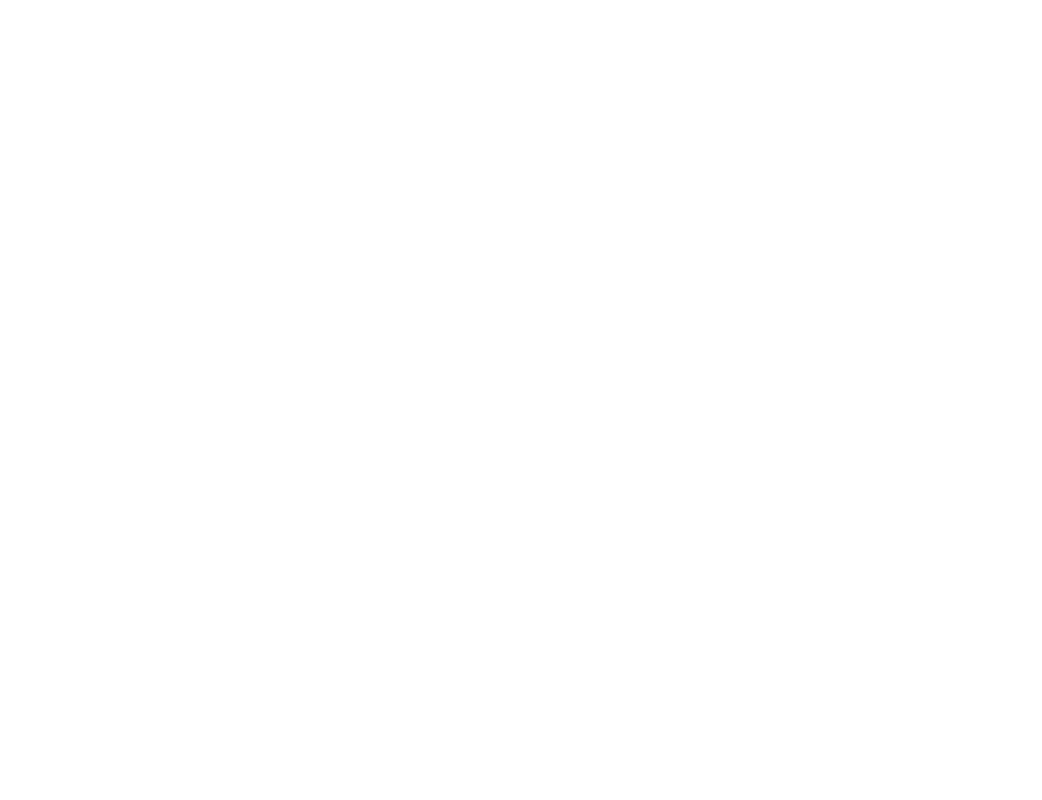
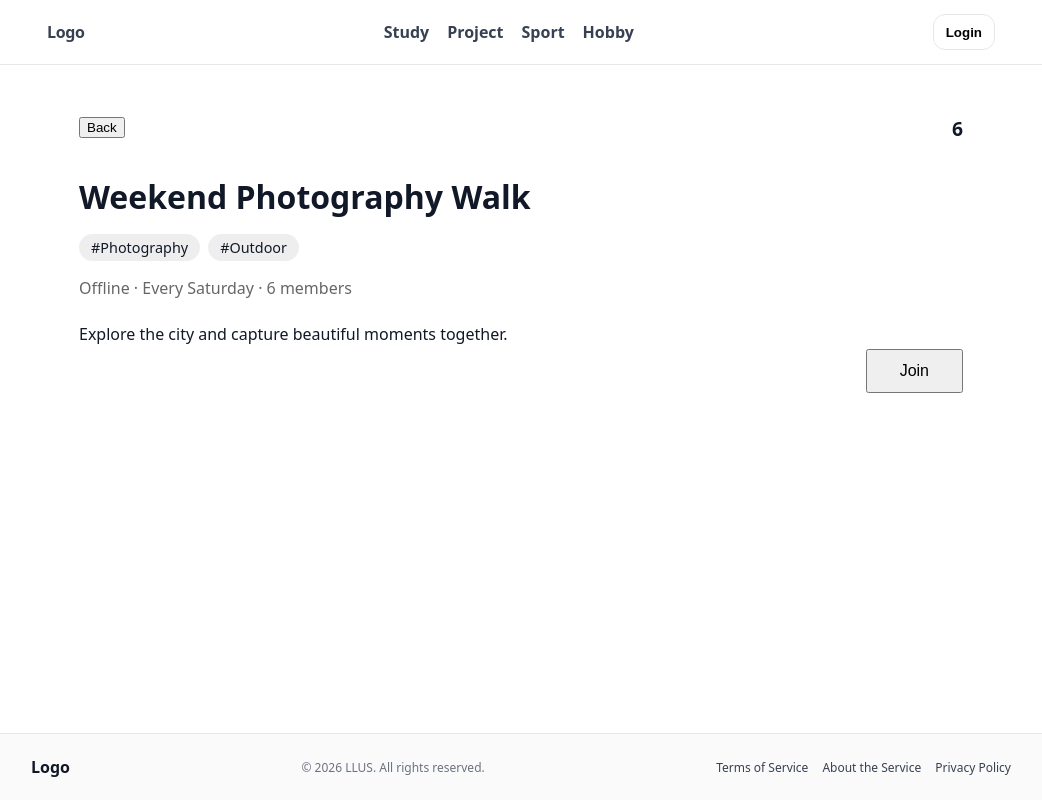
Before and after one commit to Yewon316/LLUS_Frontend_2026, a React (Create React App) app: page /detail/h1 in a window 1280 px wide. Before the commit this address had no page. Shown: the whole page, without its empty margins (119-1161 px from the left). Built offline with nearby package versions, Linux system fonts and the light colour scheme.

Commit message:
detail page

```diff
--- a/src/App.js
+++ b/src/App.js
@@ -6,6 +6,7 @@ import StudyPage from "./pages/StudyPage";
 import ProjectPage from "./pages/ProjectPage";
 import SportsPage from "./pages/SportsPage";
 import HobbyPage from "./pages/HobbyPage";
+import DetailPage from "./pages/DetailPage";
 
 export default function App() {
   return (
@@ -16,6 +17,7 @@ export default function App() {
         <Route path="/project" element={<ProjectPage />} />
         <Route path="/sports" element={<SportsPage />} />
         <Route path="/hobby" element={<HobbyPage />} />
+        <Route path="/detail/:id" element={<DetailPage />} />
       </Route>
     </Routes>
   );
--- a/src/components/MeetingGrid.jsx
+++ b/src/components/MeetingGrid.jsx
@@ -1,3 +1,5 @@
+import { Link } from "react-router-dom";
+
 export default function MeetingGrid({ meetings, columns = 3, onCardClick }) {
   return (
     <div
@@ -5,15 +7,14 @@ export default function MeetingGrid({ meetings, columns = 3, onCardClick }) {
       style={{ "--cols": columns }} // only used to pass columns value into CSS
     >
       {meetings.map((m) => (
-        <div
+        <Link
           key={m.id}
+          to={`/detail/${m.id}`}
           className="meetingCard"
           onClick={() => onCardClick?.(m)}
-          role="button"
-          tabIndex={0}
-          onKeyDown={(e) => e.key === "Enter" && onCardClick?.(m)}>
+          >
+
           <h3 className="meetingTitle">{m.title}</h3>
-          <p className="meetingDesc">{m.desc}</p>
 
           {m.tags?.length ? (
             <div className="tagRow">
@@ -30,7 +31,7 @@ export default function MeetingGrid({ meetings, columns = 3, onCardClick }) {
               {[m.mode, m.schedule, m.members].filter(Boolean).join(" · ")}
             </div>
           )}
-        </div>
+        </Link>
       ))}
     </div>
   );
--- /dev/null
+++ b/src/pages/DetailPage.jsx
@@ -0,0 +1,38 @@
+import { useState } from "react";
+import { useParams, useNavigate } from "react-router-dom";
+import { HOBBY_MEETINGS } from "../data/meetings";
+import "../styles/detail.css";
+
+export default function DetailPage() {
+  const { id } = useParams();
+  const navigate = useNavigate();
+  const item = HOBBY_MEETINGS.find((m) => m.id === id);
+
+  const [members, setMembers] = useState(parseInt(item?.members) || 0);
+
+  if (!item) return <p>Can't find the meeting</p>;
+
+  return (
+    <div className="detail">
+      <div className="detail__members">{members}</div>
+
+      <button className="detail__back" onClick={() => navigate(-1)}>Back</button>
+
+      <h1 className="detail__title">{item.title}</h1>
+
+      <div className="detail__tags">
+        {item.tags.map((tag) => (
+          <span key={tag} className="detail__tag">#{tag}</span>
+        ))}
+      </div>
+
+      <p className="detail__meta">{item.mode} · {item.schedule} · {item.members}</p>
+
+      <p className="detail__desc">{item.desc}</p>
+
+      <button className="detail__join" onClick={() => setMembers((prev) => prev + 1)}>
+        Join
+      </button>
+    </div>
+  );
+}
--- /dev/null
+++ b/src/styles/detail.css
@@ -0,0 +1,53 @@
+.detail {
+    position: relative;
+    padding: 2rem;
+  }
+
+  .detail__back {
+    margin-bottom: 1rem;
+  }
+
+  .detail__members {
+    position: absolute;
+    top: 2rem;
+    right: 2rem;
+    font-size: 1.2rem;
+    font-weight: bold;
+  }
+
+  .detail__title {
+    font-size: 2rem;
+    margin-bottom: 1rem;
+  }
+
+  .detail__tags {
+    display: flex;
+    gap: 0.5rem;
+    flex-wrap: wrap;
+    margin-bottom: 1rem;
+  }
+
+  .detail__tag {
+    background: #eee;
+    padding: 4px 12px;
+    border-radius: 20px;
+    font-size: 0.9rem;
+  }
+
+  .detail__meta {
+    color: #666;
+    margin-bottom: 1.5rem;
+  }
+
+  .detail__desc {
+    margin-bottom: 3rem;
+  }
+
+  .detail__join {
+    position: absolute;
+    bottom: 2rem;
+    right: 2rem;
+    padding: 0.7rem 2rem;
+    font-size: 1rem;
+    cursor: pointer;
+  }
```
